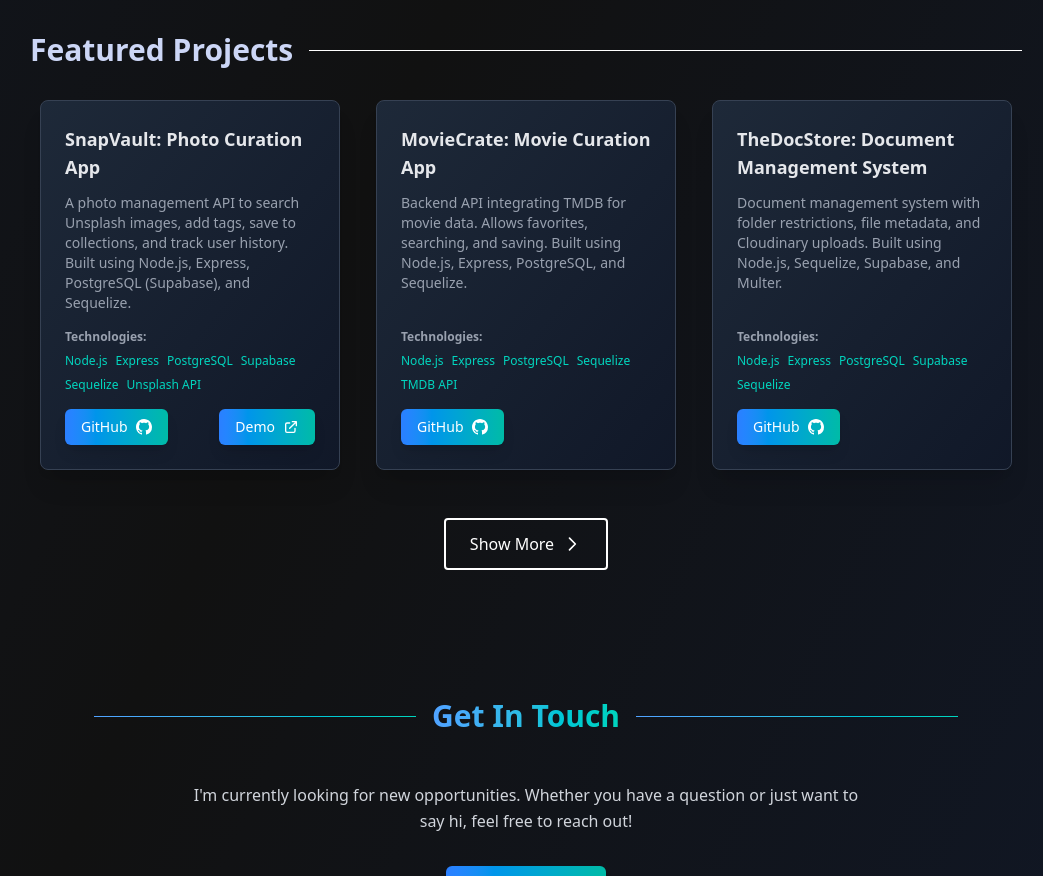
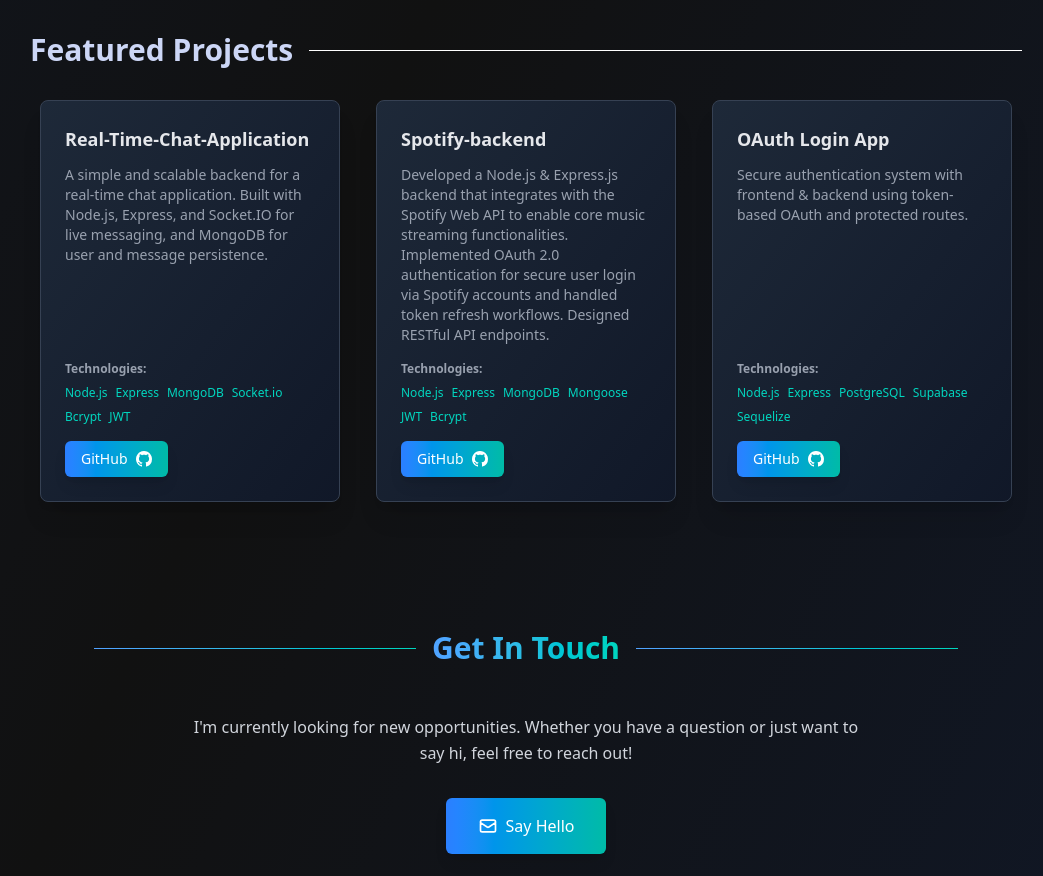
Before and after one commit to Abdul-Kalam0/Portfolio, a React (Vite) app: page / in a window 1280 px wide. Shown: the part 1580-2456 px from the top of the page, without its empty margins (114-1157 px from the left). Built offline with nearby package versions, Linux system fonts and the light colour scheme.

Commit message:
feat: Added projects and Updated the design

```diff
--- a/src/App.jsx
+++ b/src/App.jsx
@@ -95,13 +95,13 @@
 
             {/* Right side - Image */}
             <div className="w-full md:w-1/2 flex justify-center md:justify-end">
-              <div className="relative w-[280px] h-[350px]">
+              <div className="relative w-[320px] h-[500px]">
                 <div className="absolute inset-0 bg-gradient-to-br from-blue-500/20 to-teal-500/20 blur-2xl"></div>
                 <div className="relative h-full w-full bg-gradient-to-br from-gray-800 to-gray-900 rounded-lg overflow-hidden shadow-xl border border-gray-700/50">
                   <img
                     src="./profile-pic.jpeg"
                     alt="Portfolio"
-                    className="w-full h-full object-cover opacity-90 hover:opacity-100 transition-all duration-300"
+                    className="w-full h-full object-cover opacity-100 hover:opacity-100 transition-all duration-300"
                   />
                 </div>
                 <div className="absolute -bottom-4 -right-4 w-2/3 h-2/3 border-2 border-teal-500/20 rounded-lg -z-10"></div>
--- a/src/components/Projects.jsx
+++ b/src/components/Projects.jsx
@@ -2,48 +2,41 @@
 
 const projects = [
   {
-    title: "SnapVault: Photo Curation App",
+    title: "Real-Time-Chat-Application",
     description:
-      "A photo management API to search Unsplash images, add tags, save to collections, and track user history. Built using Node.js, Express, PostgreSQL (Supabase), and Sequelize.",
-    link: "https://github.com/ajmal92786/snapvault",
+      "A simple and scalable backend for a real-time chat application. Built with Node.js, Express, and Socket.IO for live messaging, and MongoDB for user and message persistence.",
+    link: "https://github.com/Abdul-Kalam0/Real-Time-Chat-Application",
     // image: "/snapvault.png",
-    demo: "https://snap-vault-backend-ajmal-razas-projects.vercel.app",
-    tech: [
-      "Node.js",
-      "Express",
-      "PostgreSQL",
-      "Supabase",
-      "Sequelize",
-      "Unsplash API",
-    ],
+    // demo: "https://snap-vault-backend-ajmal-razas-projects.vercel.app",
+    tech: ["Node.js", "Express", "MongoDB", "Socket.io", "Bcrypt", "JWT"],
   },
   {
-    title: "MovieCrate: Movie Curation App",
+    title: "Spotify-backend",
     description:
-      "Backend API integrating TMDB for movie data. Allows favorites, searching, and saving. Built using Node.js, Express, PostgreSQL, and Sequelize.",
-    link: "https://github.com/ajmal92786/MovieCrate-Backend",
+      "Developed a Node.js & Express.js backend that integrates with the Spotify Web API to enable core music streaming functionalities. Implemented OAuth 2.0 authentication for secure user login via Spotify accounts and handled token refresh workflows. Designed RESTful API endpoints.",
+    link: "https://github.com/Abdul-Kalam0/Spotify",
     // image: "/moviecrate.png",
     // demo: "https://snapvault-demo.vercel.app",
-    tech: ["Node.js", "Express", "PostgreSQL", "Sequelize", "TMDB API"],
-  },
-  {
-    title: "TheDocStore: Document Management System",
-    description:
-      "Document management system with folder restrictions, file metadata, and Cloudinary uploads. Built using Node.js, Sequelize, Supabase, and Multer.",
-    link: "https://github.com/ajmal92786/The-Doc-Store",
-    // image: "/docstore.png", ]
-    // demo: "https://snapvault-demo.vercel.app",
-    tech: ["Node.js", "Express", "PostgreSQL", "Supabase", "Sequelize"],
+    tech: ["Node.js", "Express", "MongoDB", "Mongoose", "JWT", "Bcrypt"],
   },
   {
     title: "OAuth Login App",
     description:
       "Secure authentication system with frontend & backend using token-based OAuth and protected routes.",
-    link: "https://github.com/ajmal92786/oauth-server",
+    link: "https://github.com/Abdul-Kalam0/OAuth-Backend",
     // image: "/oauth.png",
-    demo: "https://oauth-server-eac27.vercel.app/",
+    //demo: "https://oauth-server-eac27.vercel.app/",
     tech: ["Node.js", "Express", "PostgreSQL", "Supabase", "Sequelize"],
   },
+  // {
+  //   title: "TheDocStore: Document Management System",
+  //   description:
+  //     "Document management system with folder restrictions, file metadata, and Cloudinary uploads. Built using Node.js, Sequelize, Supabase, and Multer.",
+  //   link: "https://github.com/ajmal92786/The-Doc-Store",
+  //   // image: "/docstore.png", ]
+  //   // demo: "https://snapvault-demo.vercel.app",
+  //   tech: ["Node.js", "Express", "PostgreSQL", "Supabase", "Sequelize"],
+  // },
 ];
 
 export default function Projects() {
```
Also changed, not shown: public/profile-pic.jpeg (added).
